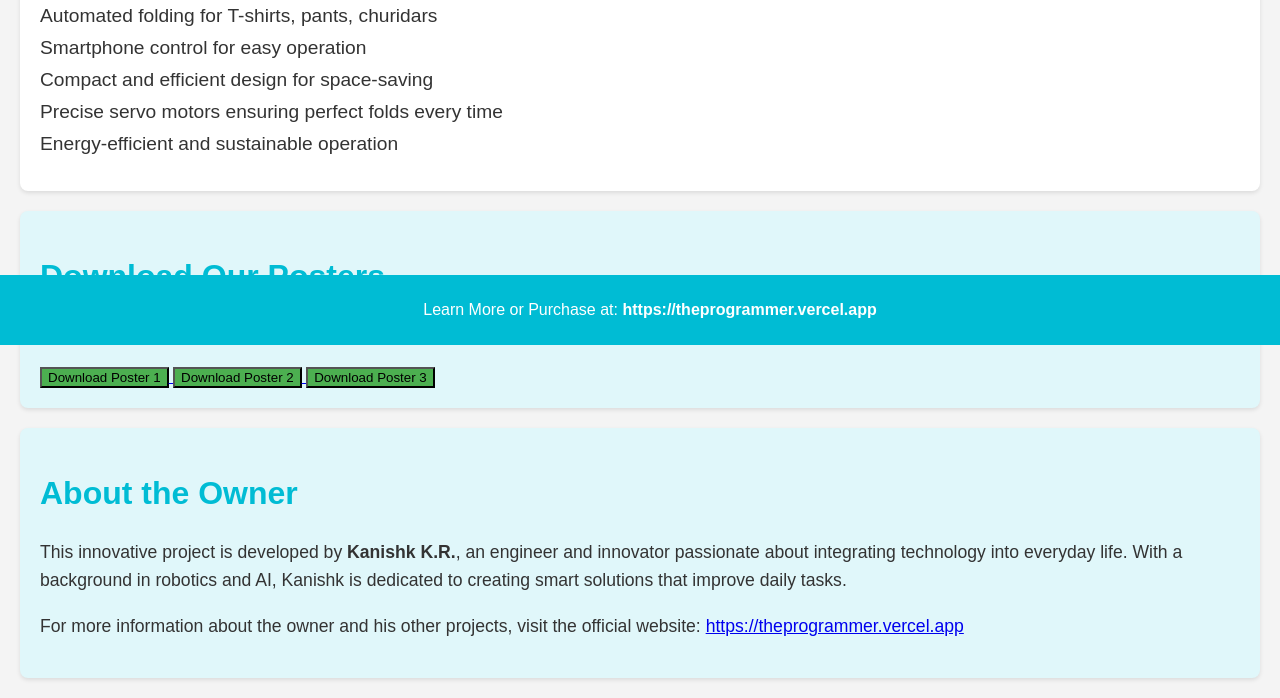
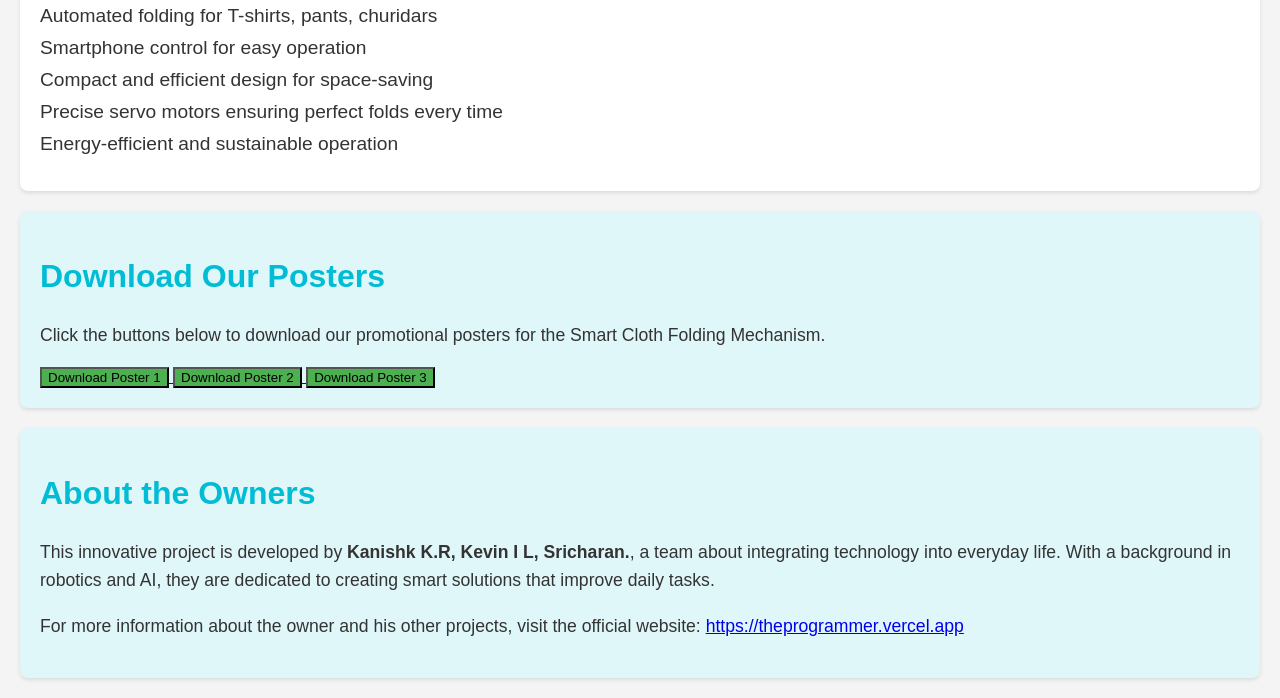
Before and after one commit to KanishkKR2010/clothfolding, a plain HTML site: page index.html in a window 1280 px wide. Shown: the part 455-1153 px from the top of the page. Drawn offline with Linux system fonts and the light colour scheme.

Commit message:
Update index.html

```diff
--- a/index.html
+++ b/index.html
@@ -50,14 +50,12 @@
     </section>
 
     <section id="about">
-        <h2>About the Owner</h2>
-        <p>This innovative project is developed by <strong>Kanishk K.R.</strong>, an engineer and innovator passionate about integrating technology into everyday life. With a background in robotics and AI, Kanishk is dedicated to creating smart solutions that improve daily tasks.</p>
+        <h2>About the Owners</h2>
+        <p>This innovative project is developed by <strong>Kanishk K.R, Kevin I L, Sricharan.</strong>, a team about integrating technology into everyday life. With a background in robotics and AI, they are dedicated to creating smart solutions that improve daily tasks.</p>
         <p>For more information about the owner and his other projects, visit the official website: <a href="https://theprogrammer.vercel.app" target="_blank">https://theprogrammer.vercel.app</a></p>
     </section>
 
-    <footer>
-        <p>Learn More or Purchase at: <a href="https://theprogrammer.vercel.app" target="_blank">https://theprogrammer.vercel.app</a></p>
-    </footer>
+
 
 </body>
 </html>
```
